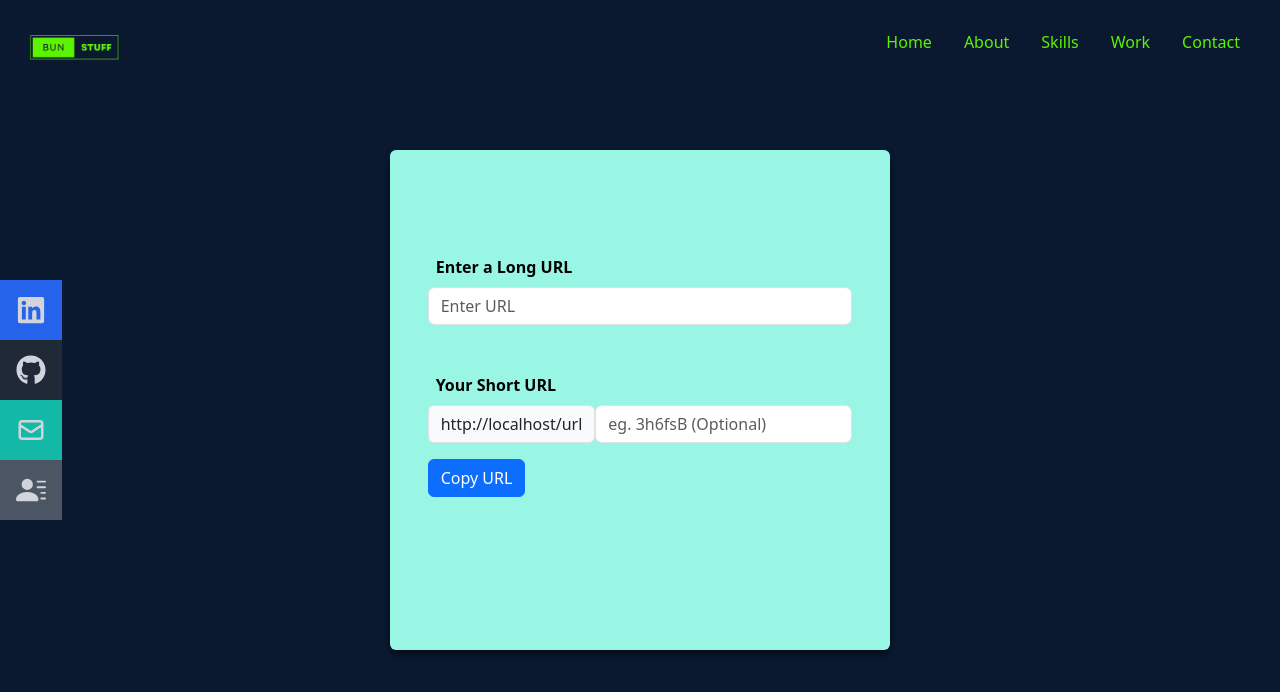
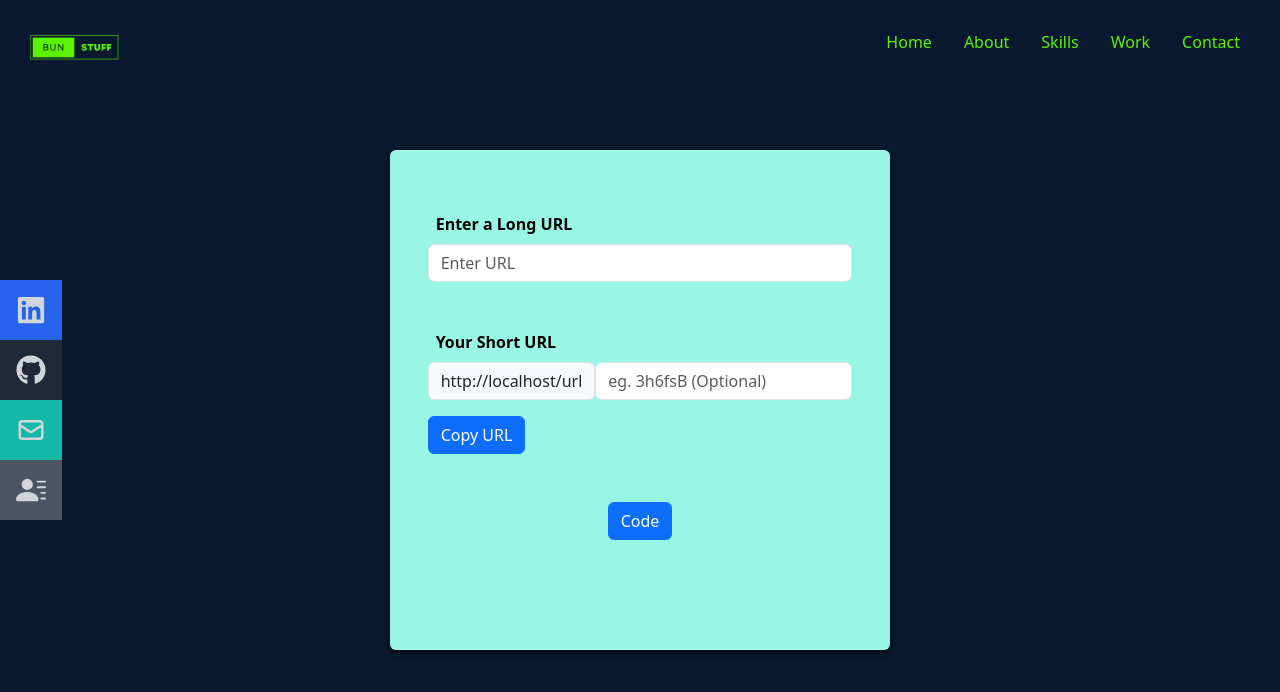
Before and after one commit to mbunalski/portfolio, a React (Create React App) app in the folder portfolio/: page /url in a window 1280 px wide. Shown: the top 692 px of the page. Built offline with nearby package versions, Linux system fonts and the light colour scheme.

Commit message:
code button added

```diff
--- a/portfolio/src/components/ShortUrl.jsx
+++ b/portfolio/src/components/ShortUrl.jsx
@@ -20,24 +20,8 @@ const ShortUrl = () => {
 
 
     const dbRef = ref(getDatabase());
-    // const Pull = () => {
-
-    // get(child(dbRef, `urlapp`)).then((snapshot) => {
-    //     if (snapshot.exists()) {
-    //     console.log(snapshot.val());
-    //     } else {
-    //     console.log("No data available");
-    //     }
-    // }).catch((error) => {
-    //     console.error(error);
-    // });
-    // }
-
-    // Push Function
-
 
     let fullUrl = window.location.href
-
 
     const Push = () => {
         var value = document.getElementById("shorturl").value;
@@ -48,10 +32,8 @@ const ShortUrl = () => {
 
                 snapshot.forEach((child) => {
                     dict[child.key] = child.val();
+                });
 
-                });
-                // console.log('l1')
-                // console.log(dict)
             } else {
                 console.log("No data available");
             }
@@ -145,7 +127,13 @@ const ShortUrl = () => {
                     </Button>
 
 
+
+
                 </Form>
+
+                <Button className="mb-5 bg-gray-600" variant="primary" type="button" href="https://github.com/mbunalski/portfolio/blob/main/portfolio/src/components/ShortUrl.jsx">
+                    Code
+                </Button>
 
                 </div>
             </div>
```
